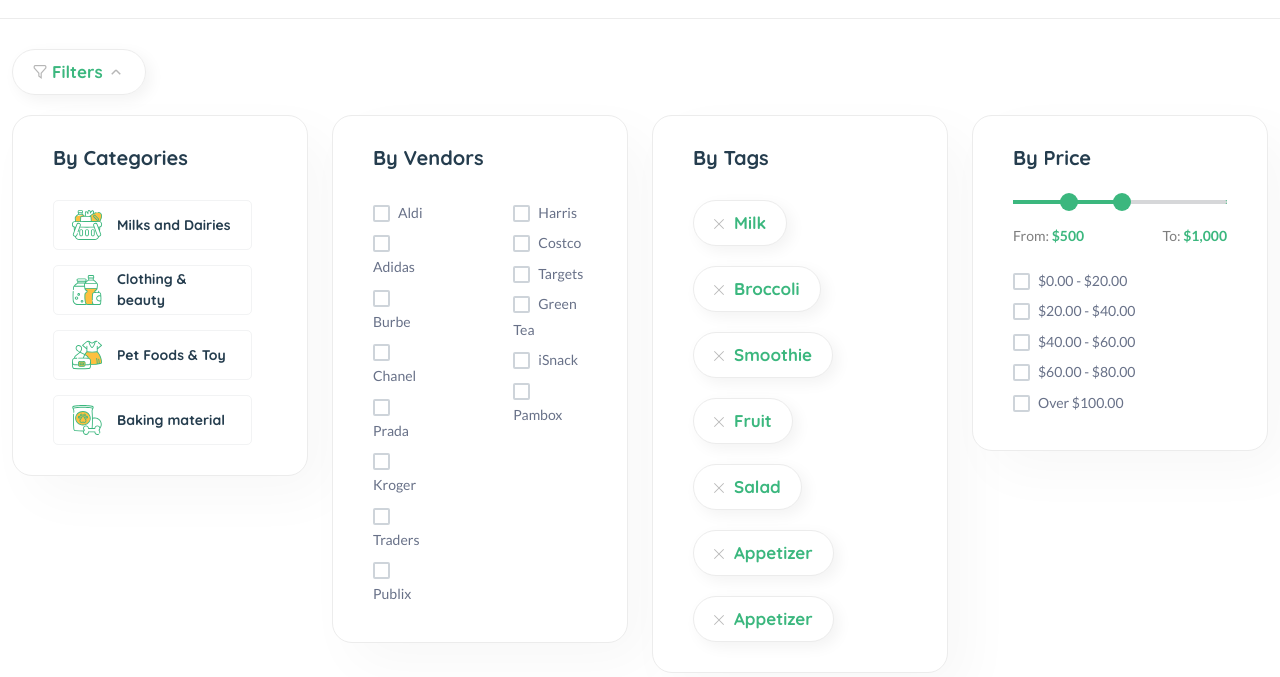
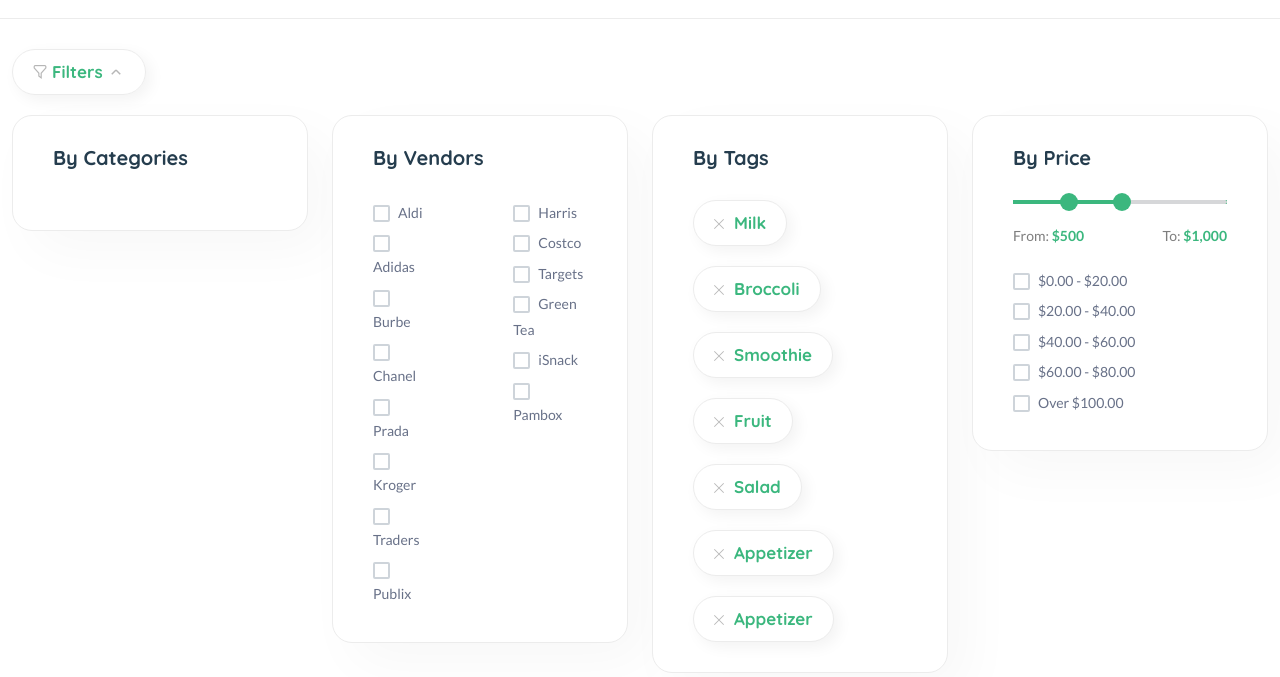
Before and after one commit to shahabasahmd/suryadesigns, a Django app: page /products/ in a window 1280 px wide. Shown: the part 216-893 px from the top of the page. Run offline with Django 5.2, Linux system fonts and the light colour scheme; data that the repository does not hold is empty; some libraries are stand-ins or nearby versions.

Commit message:
second commit

```diff
--- a/app/templates/core/category-product-list.html
+++ b/app/templates/core/category-product-list.html
@@ -44,9 +44,7 @@
                                                     </a>
                                                 </div>
                                                 <div class="product-action-1">
-                                                    <a aria-label="Add To Wishlist" class="action-btn" href="shop-wishlist.html"><i class="fi-rs-heart"></i></a>
-                                                    <!-- <a aria-label="Compare" class="action-btn" href="shop-compare.html"><i class="fi-rs-shuffle"></i></a> -->
-                                                    <a aria-label="Quick view" class="action-btn" data-bs-toggle="modal" data-bs-target="#quickViewModal"><i class="fi-rs-eye"></i></a>
+
                                                 </div>
                                                 <!-- <div class="product-badges product-badges-position product-badges-mrg">
                                                     <span class="hot">{{ p.get_percentage|floatformat:0 }}%</span>
--- a/app/templates/core/category_list.html
+++ b/app/templates/core/category_list.html
@@ -80,7 +80,7 @@
                                             <img class="border-radius-15" src="{{ c.image.url }}" alt="" />
                                         </a>
                                         <div class="entry-meta">
-                                            <a class="entry-meta meta-2" href="blog-category-grid.html"><i class="fi-rs-heart"></i></a>
+
                                         </div>
                                     </div>
                                     <div class="entry-content-2">
--- a/app/templates/core/product_list.html
+++ b/app/templates/core/product_list.html
@@ -26,22 +26,7 @@
                             <div class="col-xl-3 col-lg-6 col-md-6 mb-lg-0 mb-md-2 mb-sm-2">
                                 <div class="card">
                                     <h5 class="mb-30">By Categories</h5>
-                                    <div class="categories-dropdown-wrap font-heading">
-                                        <ul>
-                                            <li>
-                                                <a href="shop-grid-right.html"> <img src="assets/imgs/theme/icons/category-1.svg" alt="" />Milks and Dairies</a>
-                                            </li>
-                                            <li>
-                                                <a href="shop-grid-right.html"> <img src="assets/imgs/theme/icons/category-2.svg" alt="" />Clothing &amp; beauty</a>
-                                            </li>
-                                            <li>
-                                                <a href="shop-grid-right.html"> <img src="assets/imgs/theme/icons/category-3.svg" alt="" />Pet Foods &amp; Toy</a>
-                                            </li>
-                                            <li class="mb-0">
-                                                <a href="shop-grid-right.html"> <img src="assets/imgs/theme/icons/category-4.svg" alt="" />Baking material</a>
-                                            </li>
-                                        </ul>
-                                    </div>
+
                                 </div>
                             </div>
                             <div class="col-xl-3 col-lg-6 col-md-6 mb-lg-0 mb-md-2 mb-sm-2">
```
